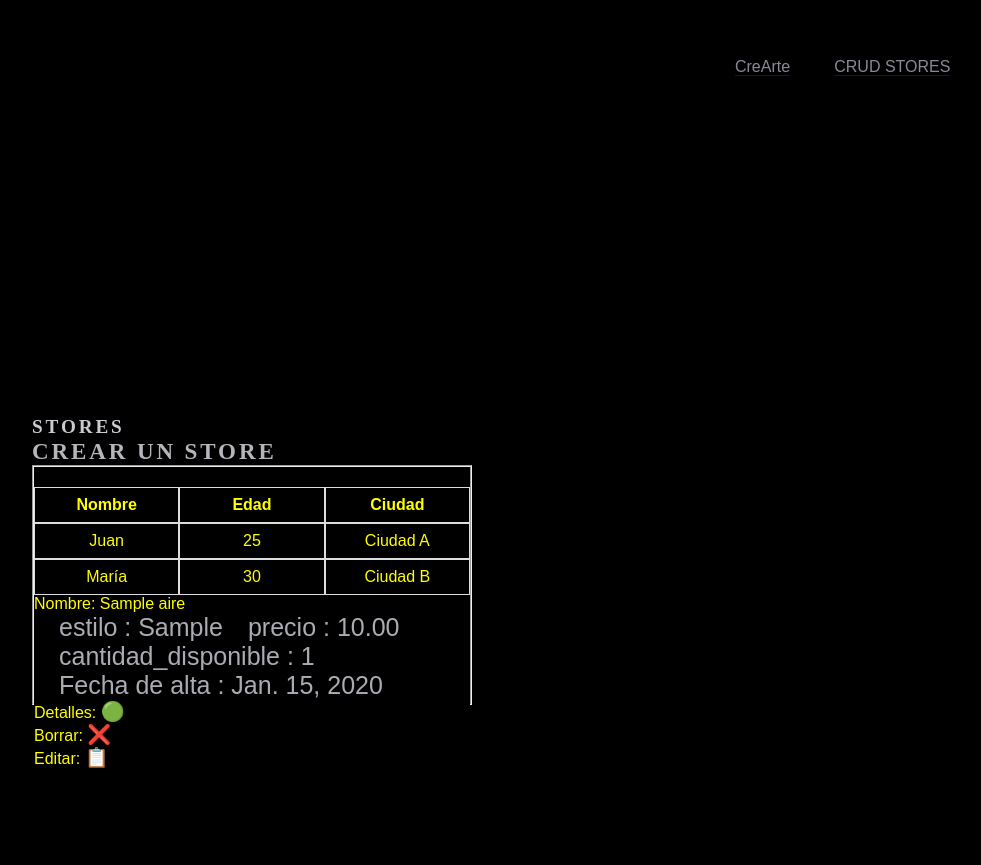
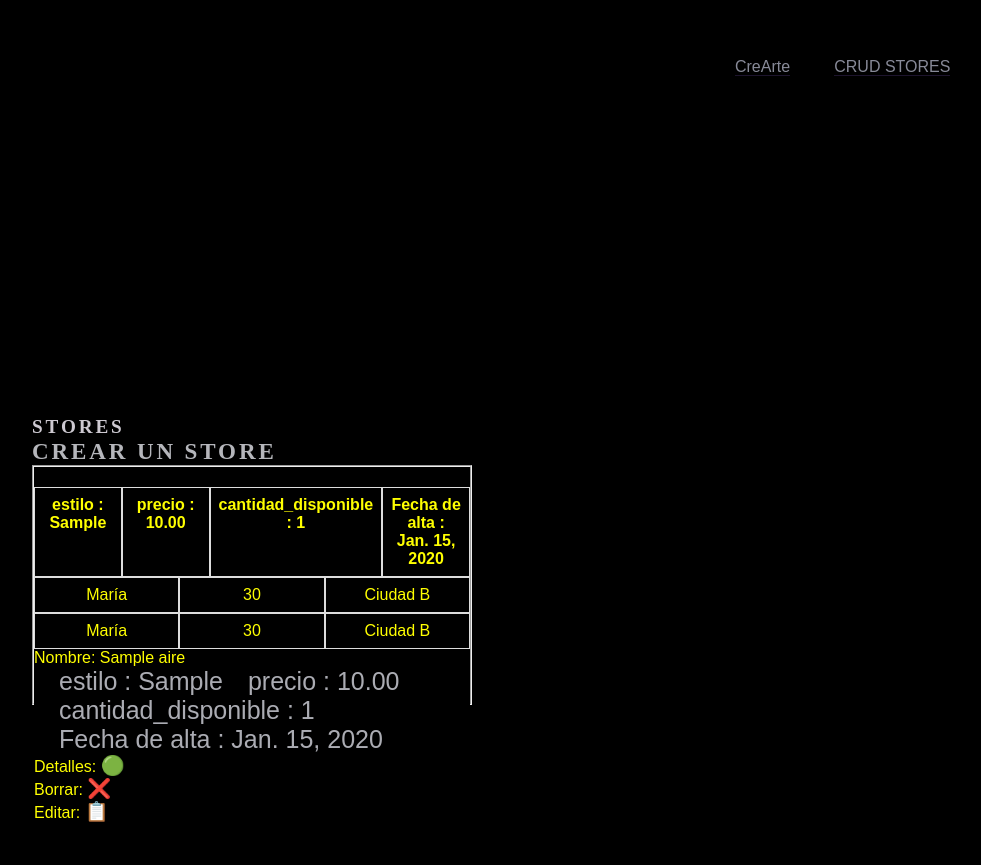
Before and after one commit to G850329/pageweb, a Django app: page /store/ in a window 1280 px wide. Shown: the whole page, without its empty margins (128-1109 px from the left). Run offline with Django 5.2, Linux system fonts and the light colour scheme; tables that the repository leaves empty hold one stand-in row (values such as "Sample post"); some libraries are stand-ins or nearby versions; some web fonts are replaced.

Commit message:
Update store.html

```diff
--- a/store_manager/store_app/templates/store.html
+++ b/store_manager/store_app/templates/store.html
@@ -12,15 +12,16 @@
           <fieldset>
 
             <div class="tabla">
-        <div class="fila encabezado">
-            <div class="celda">Nombre</div>
-            <div class="celda">Edad</div>
-            <div class="celda">Ciudad</div>
+         <div class="fila encabezado">
+            <div class="celda">estilo : {{store.estilo}}</div>
+            <div class="celda">precio : {{store.precio}}</div>
+            <div class="celda">cantidad_disponible : {{store.cantidad_disponible}}</div>
+            <div class="celda">Fecha de alta : {{store.fecha_habilitacion}}</div>
         </div>
         <div class="fila">
-            <div class="celda">Juan</div>
-            <div class="celda">25</div>
-            <div class="celda">Ciudad A</div>
+            <div class="celda">María</div>
+            <div class="celda">30</div>
+            <div class="celda">Ciudad B</div>
         </div>
         <div class="fila">
             <div class="celda">María</div>
```
